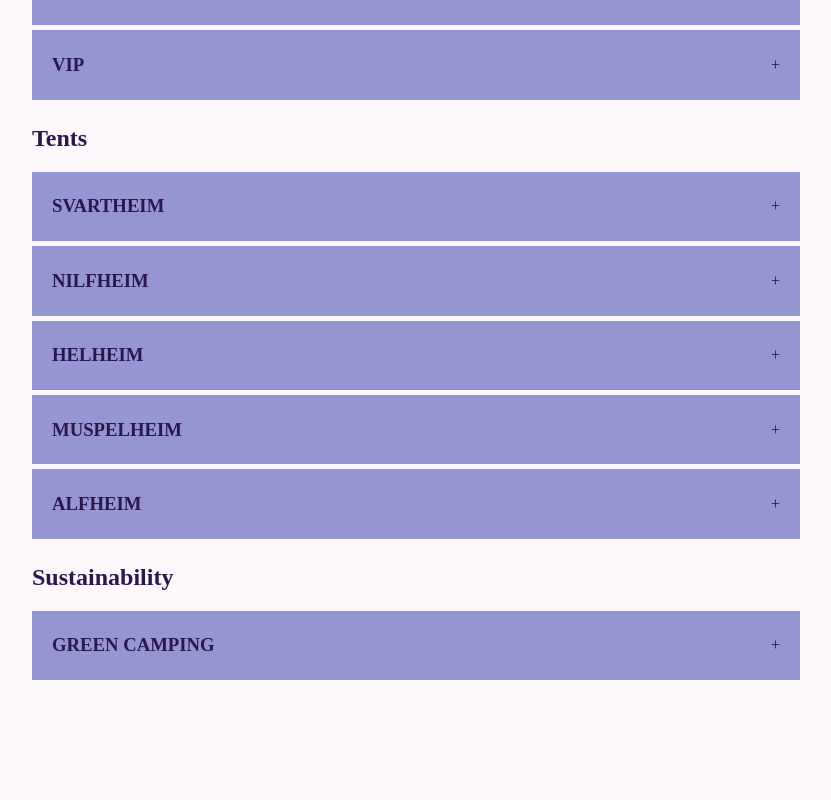
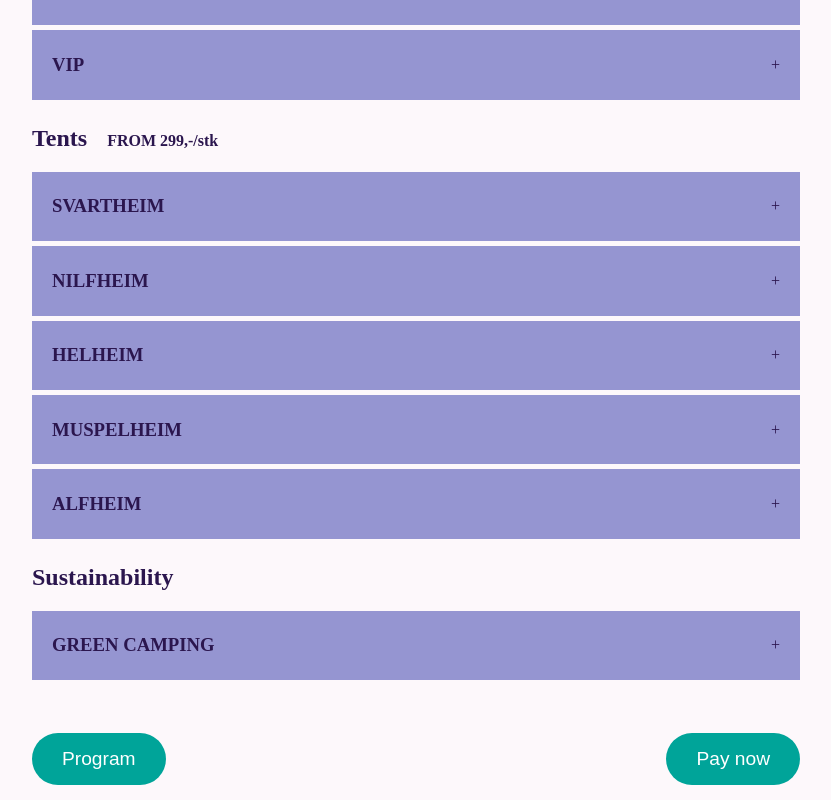
Before and after one commit to jannajenna/two-froks, a Next.js app: page /tickets in a window 1280 px wide. Shown: the part 340-1140 px from the top of the page, without its empty margins (224-1055 px from the left). Built offline with nearby package versions, Linux system fonts and the light colour scheme.

Commit message:
changed the overall structure a little

```diff
--- a/src/components/Accordion/Accordion.js
+++ b/src/components/Accordion/Accordion.js
@@ -1,6 +1,6 @@
 import styles from "./Accordion.module.css";
 import { useState } from "react";
-import YellowButton from "../YellowButton";
+import YellowButton from "../Buttons/YellowButton";
 
 const Accordion = ({ title, content }) => {
   const [isActive, setIsActive] = useState(false);
--- /dev/null
+++ b/src/components/Buttons/Buttons.module.css
@@ -0,0 +1,22 @@
+.yellowbutton,
+.greenbutton {
+  padding: 10px 25px;
+  border-radius: 50px;
+  cursor: pointer;
+}
+.yellowbutton {
+  color: var(--dark-purple);
+  background-color: var(--yellow);
+}
+.yellowbutton:hover {
+  background-color: var(--yellow-hover);
+}
+.greenbutton {
+  padding: 15px 30px;
+  color: white;
+  background-color: var(--green);
+  font-size: 1.2rem;
+}
+.greenbutton:hover {
+  background-color: var(--green-hover);
+}
--- /dev/null
+++ b/src/components/Buttons/GreenButton.js
@@ -0,0 +1,7 @@
+import styles from "./Buttons.module.css";
+
+function GreenButton(props) {
+  return <button className={styles.greenbutton}>{props.name}</button>;
+}
+
+export default GreenButton;
--- /dev/null
+++ b/src/components/Buttons/YellowButton.js
@@ -0,0 +1,7 @@
+import styles from "./Buttons.module.css";
+
+function YellowButton(props) {
+  return <button className={styles.yellowbutton}>{props.name}</button>;
+}
+
+export default YellowButton;
--- a/src/components/Navbar/Navbar.js
+++ b/src/components/Navbar/Navbar.js
@@ -1,5 +1,5 @@
 import styles from "./Navbar.module.css";
-import YellowButton from "../YellowButton";
+import YellowButton from "../Buttons/YellowButton";
 
 export function Navbar() {
   return (
--- a/src/components/YellowButton.js
+++ /dev/null
@@ -1,5 +0,0 @@
-function YellowButton(props) {
-  return <button className={"yellowbutton"}>{props.name}</button>;
-}
-
-export default YellowButton;
--- /dev/null
+++ b/src/pages/tickets/Tickets.module.css
@@ -0,0 +1,16 @@
+.priceHint {
+  padding-left: 1rem;
+  font-size: 1rem;
+}
+.buttons {
+  display: flex;
+  justify-content: space-between;
+  margin-bottom: 10rem;
+}
+.accordion {
+  margin: 1rem auto;
+}
+
+.accordions {
+  margin-bottom: 3rem;
+}
--- a/src/pages/tickets/index.js
+++ b/src/pages/tickets/index.js
@@ -3,29 +3,37 @@ import { TicketData } from "@/data/ticketData";
 import { TentData } from "@/data/tentData";
 import { GreenData } from "@/data/greenData";
 import { Hero } from "@/components/Hero/Hero";
+import styles from "./Tickets.module.css";
+import GreenButton from "@/components/Buttons/GreenButton";
 
 const Tickets = () => {
   return (
     <>
       <Hero title="Tickets" />
-      <div className="accordions">
-        <div className="accordion">
+      <div className={styles.accordions}>
+        <div className={styles.accordion}>
           {TicketData.map(({ title, content }) => (
             <Accordion title={title} content={content} />
           ))}
         </div>
-        <h2>Tents</h2>
-        <div className="accordion">
+        <h2>
+          Tents<span className={styles.priceHint}> FROM 299,-/stk</span>
+        </h2>
+        <div className={styles.accordion}>
           {TentData.map(({ title, content }) => (
             <Accordion title={title} content={content} />
           ))}
         </div>
         <h2>Sustainability</h2>
-        <div className="accordion">
+        <div className={styles.accordion}>
           {GreenData.map(({ title, content }) => (
             <Accordion title={title} content={content} />
           ))}
         </div>
+      </div>
+      <div className={styles.buttons}>
+        <GreenButton name="Program" />
+        <GreenButton name="Pay now" />
       </div>
     </>
   );
--- a/src/styles/globals.css
+++ b/src/styles/globals.css
@@ -114,6 +114,7 @@ a {
   --light-purple: #9595d1;
   --light-purple-hover: #bfbfe3;
   --green: #00a499;
+  --green-hover: #067774;
   --dark-purple: #2b164e;
   --red: #f92830;
   --yellow: #ffbe1e;
@@ -152,22 +153,3 @@ body {
   padding: 0 1rem;
   margin: 0 auto;
 }
-
-.accordion {
-  margin: 1rem auto;
-}
-
-.accordions {
-  margin-bottom: 20%;
-}
-
-.yellowbutton {
-  color: var(--dark-purple);
-  background-color: var(--yellow);
-  padding: 10px 25px;
-  border-radius: 50px;
-  cursor: pointer;
-}
-.yellowbutton:hover {
-  background-color: var(--yellow-hover);
-}
```
